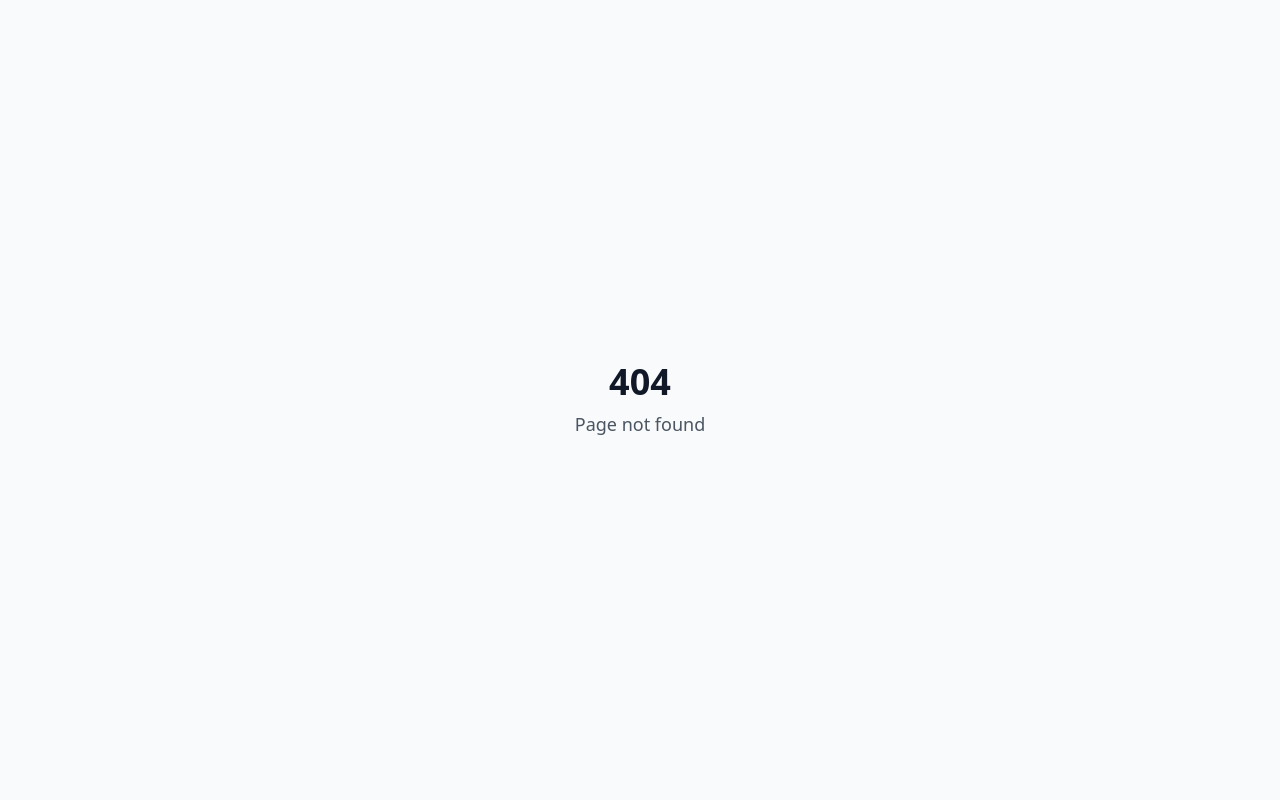
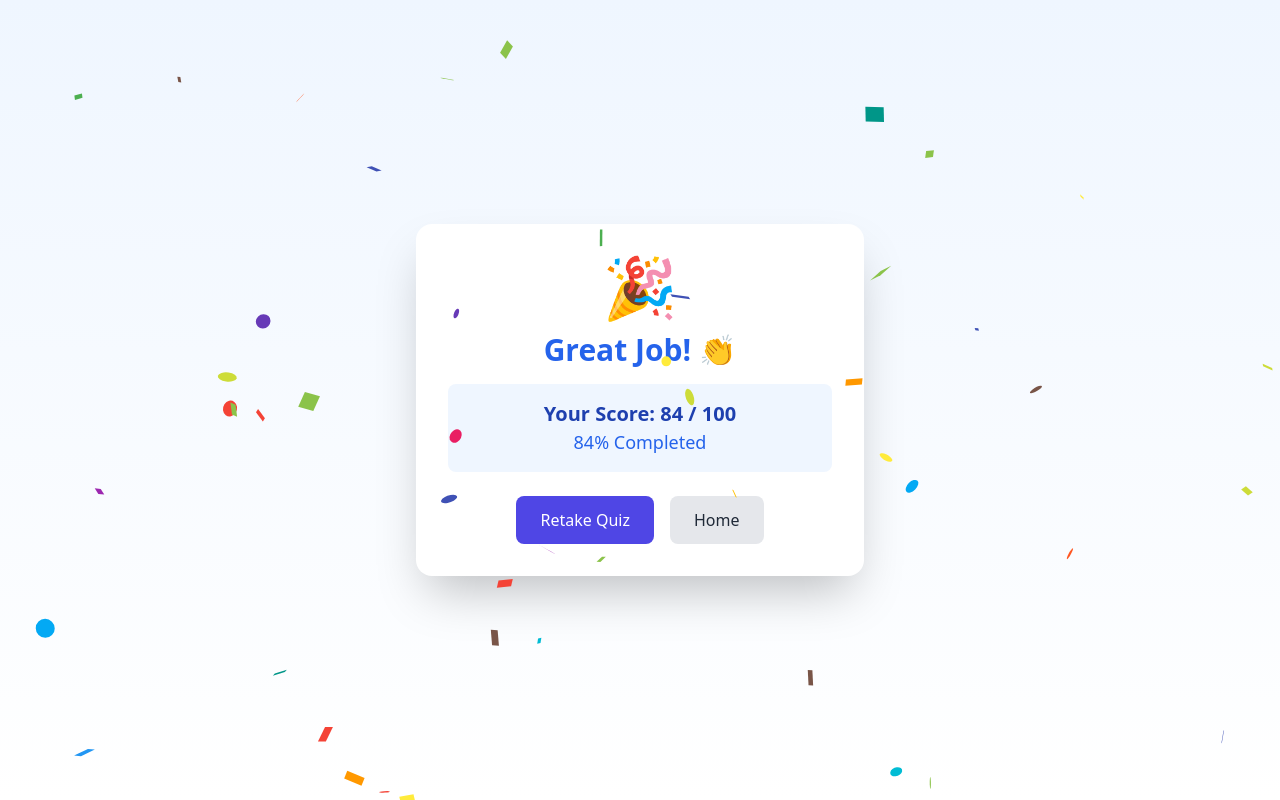
Before and after one commit to chandreshv/quizonic-fe, a React (Vite) app: page /quiz/1/result/1 in a window 1280 px wide. Before the commit this address had no page. Built offline with nearby package versions, Linux system fonts and the light colour scheme.

Commit message:
Added quiz resule page

```diff
--- a/package.json
+++ b/package.json
@@ -16,6 +16,7 @@
     "axios": "^1.8.2",
     "framer-motion": "^12.5.0",
     "react": "^19.0.0",
+    "react-confetti": "^6.4.0",
     "react-dom": "^19.0.0",
     "react-router-dom": "^7.3.0",
     "vite-plugin-pwa": "^0.21.1"
--- a/src/App.tsx
+++ b/src/App.tsx
@@ -8,6 +8,7 @@ import { RegisterPage } from './pages/auth/RegisterPage';
 import { DashboardPage } from './pages/dashboard/DashboardPage';
 import { QuizPage } from './pages/quiz/QuizPage';
 import { QuizAttemptPage } from './pages/quiz/QuizAttemptPage';
+import { QuizResultPage } from './pages/quiz/QuizResultPage';
 import { GuestHomePage } from './pages/home/GuestHomePage';
 import { LoginOptions } from './pages/auth/LoginOptions';
 
@@ -42,6 +43,10 @@ function App() {
             <Route
               path="/quiz/:quizId/attempt/:attemptId"
               element={<QuizAttemptPage />}
+            />
+            <Route
+              path="/quiz/:quizId/result/:attemptId"
+              element={<QuizResultPage />}
             />
 
             {/* Auth routes */}
--- a/src/pages/quiz/QuizAttemptPage.tsx
+++ b/src/pages/quiz/QuizAttemptPage.tsx
@@ -177,7 +177,14 @@ export const QuizAttemptPage = () => {
 
     try {
       const result = await quizService.finishQuiz(attemptId);
-      navigate(`/quiz/${quizId}/result/${attemptId}`, { state: { result } });
+      navigate(`/quiz/${quizId}/result/${attemptId}`, {
+        state: {
+          result: {
+            ...result,
+            totalQuestions: questions?.length || 10
+          }
+        }
+      });
     } catch (error) {
       console.error('Failed to finish quiz:', error);
     }
--- /dev/null
+++ b/src/pages/quiz/QuizResultPage.tsx
@@ -0,0 +1,134 @@
+import React, { useState, useEffect } from 'react';
+import { useLocation, useNavigate, useParams } from 'react-router-dom';
+import { motion } from 'framer-motion';
+import ReactConfetti from 'react-confetti';
+
+// Type definition for Confetti props
+interface ConfettiProps {
+  width?: number;
+  height?: number;
+  numberOfPieces?: number;
+  recycle?: boolean;
+}
+
+export const QuizResultPage = () => {
+  const navigate = useNavigate();
+  const location = useLocation();
+  const { quizId } = useParams();
+  const [windowSize, setWindowSize] = useState({
+    width: window.innerWidth,
+    height: window.innerHeight
+  });
+
+  // Get result from location state or mock data
+  const result = location.state?.result || {
+    score: Math.floor(Math.random() * 30) + 70, // Random score between 70-100
+    totalQuestions: 10
+  };
+
+  // Calculate percentage
+  const scorePercentage = Math.round((result.score / (result.totalQuestions * 10)) * 100);
+
+  // Determine performance level
+  const getPerformanceLevel = (percentage: number) => {
+    if (percentage >= 90) return {
+      message: 'Excellent! 🏆',
+      color: 'text-green-600',
+      emoji: '🌟'
+    };
+    if (percentage >= 75) return {
+      message: 'Great Job! 👏',
+      color: 'text-blue-600',
+      emoji: '🎉'
+    };
+    return {
+      message: 'Good Effort! 👍',
+      color: 'text-yellow-600',
+      emoji: '🌈'
+    };
+  };
+
+  const performanceLevel = getPerformanceLevel(scorePercentage);
+
+  // Handle window resize for confetti
+  useEffect(() => {
+    const handleResize = () => {
+      setWindowSize({
+        width: window.innerWidth,
+        height: window.innerHeight
+      });
+    };
+
+    window.addEventListener('resize', handleResize);
+    return () => window.removeEventListener('resize', handleResize);
+  }, []);
+
+  const handleRetakeQuiz = () => {
+    navigate(`/quiz/${quizId}`);
+  };
+
+  const handleGoHome = () => {
+    navigate('/');
+  };
+
+  return (
+    <div className="min-h-screen bg-gradient-to-b from-blue-50 to-white flex items-center justify-center">
+      {/* Confetti Animation */}
+      <ReactConfetti
+        width={windowSize.width}
+        height={windowSize.height}
+        numberOfPieces={scorePercentage > 75 ? 200 : 50}
+        recycle={false}
+      />
+
+      <motion.div
+        className="bg-white p-8 rounded-2xl shadow-2xl text-center max-w-md w-full"
+        initial={{ scale: 0.8, opacity: 0 }}
+        animate={{ scale: 1, opacity: 1 }}
+        transition={{ type: 'spring', stiffness: 300 }}
+      >
+        <motion.div
+          className={`text-6xl mb-4 ${performanceLevel.color}`}
+          initial={{ scale: 0 }}
+          animate={{ scale: 1 }}
+          transition={{ type: 'spring', stiffness: 300, delay: 0.5 }}
+        >
+          {performanceLevel.emoji}
+        </motion.div>
+
+        <h1 className={`text-3xl font-bold mb-4 ${performanceLevel.color}`}>
+          {performanceLevel.message}
+        </h1>
+
+        <div className="bg-blue-50 p-4 rounded-lg mb-6">
+          <p className="text-xl font-semibold text-blue-800">
+            Your Score: {result.score} / {result.totalQuestions * 10}
+          </p>
+          <p className="text-lg text-blue-600">
+            {scorePercentage}% Completed
+          </p>
+        </div>
+
+        <div className="flex justify-center space-x-4">
+          <motion.button
+            onClick={handleRetakeQuiz}
+            className="bg-primary text-white px-6 py-3 rounded-lg hover:bg-primary/90 transition-colors"
+            whileHover={{ scale: 1.05 }}
+            whileTap={{ scale: 0.95 }}
+          >
+            Retake Quiz
+          </motion.button>
+
+          <motion.button
+            onClick={handleGoHome}
+            className="bg-gray-200 text-gray-800 px-6 py-3 rounded-lg hover:bg-gray-300 transition-colors"
+            whileHover={{ scale: 1.05 }}
+            whileTap={{ scale: 0.95 }}
+          >
+            Home
+          </motion.button>
+        </div>
+      </motion.div>
+    </div>
+  );
+};
```
Also changed, not shown: 1 other file (tests, documents, lock files or other folders).
